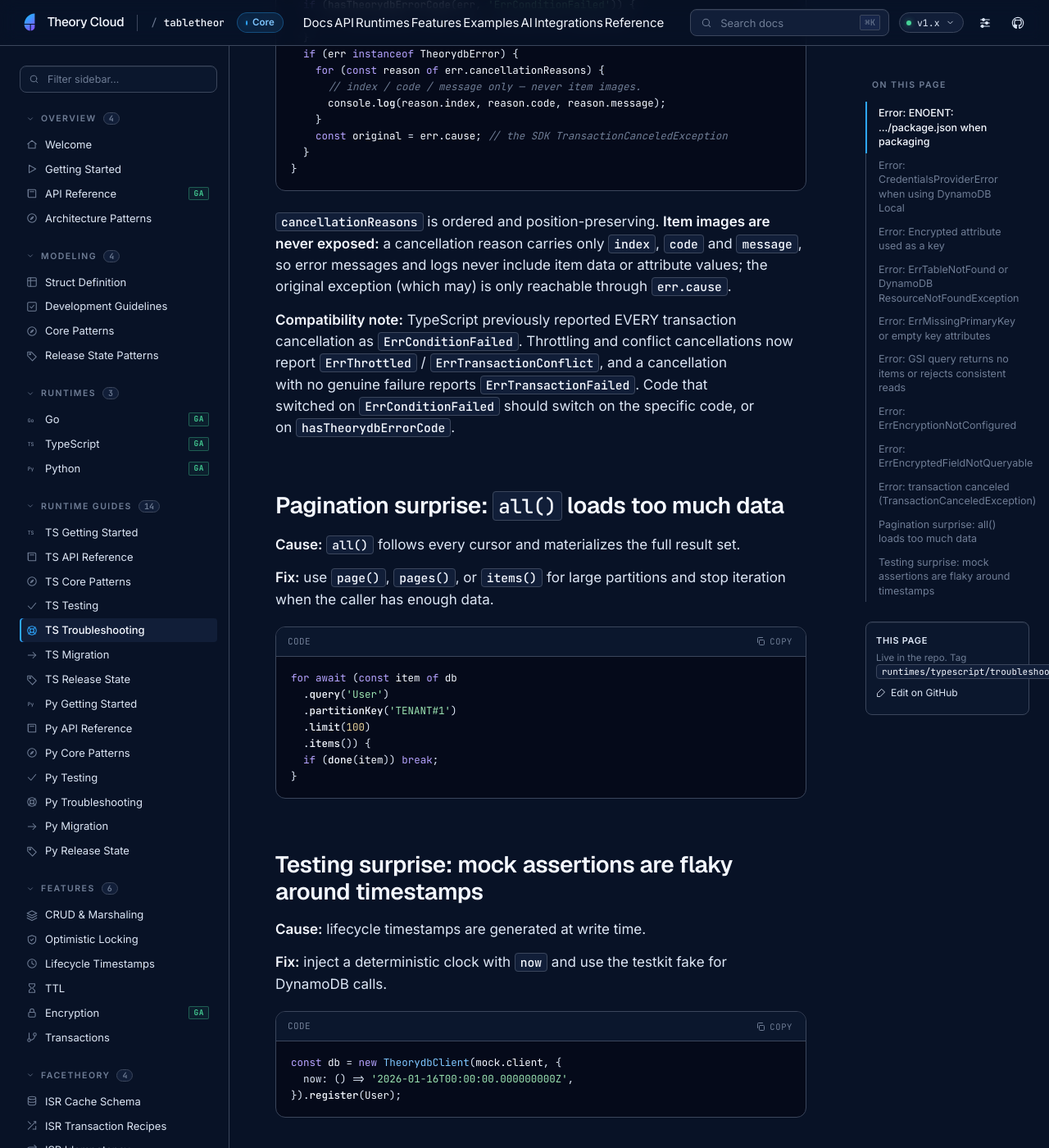
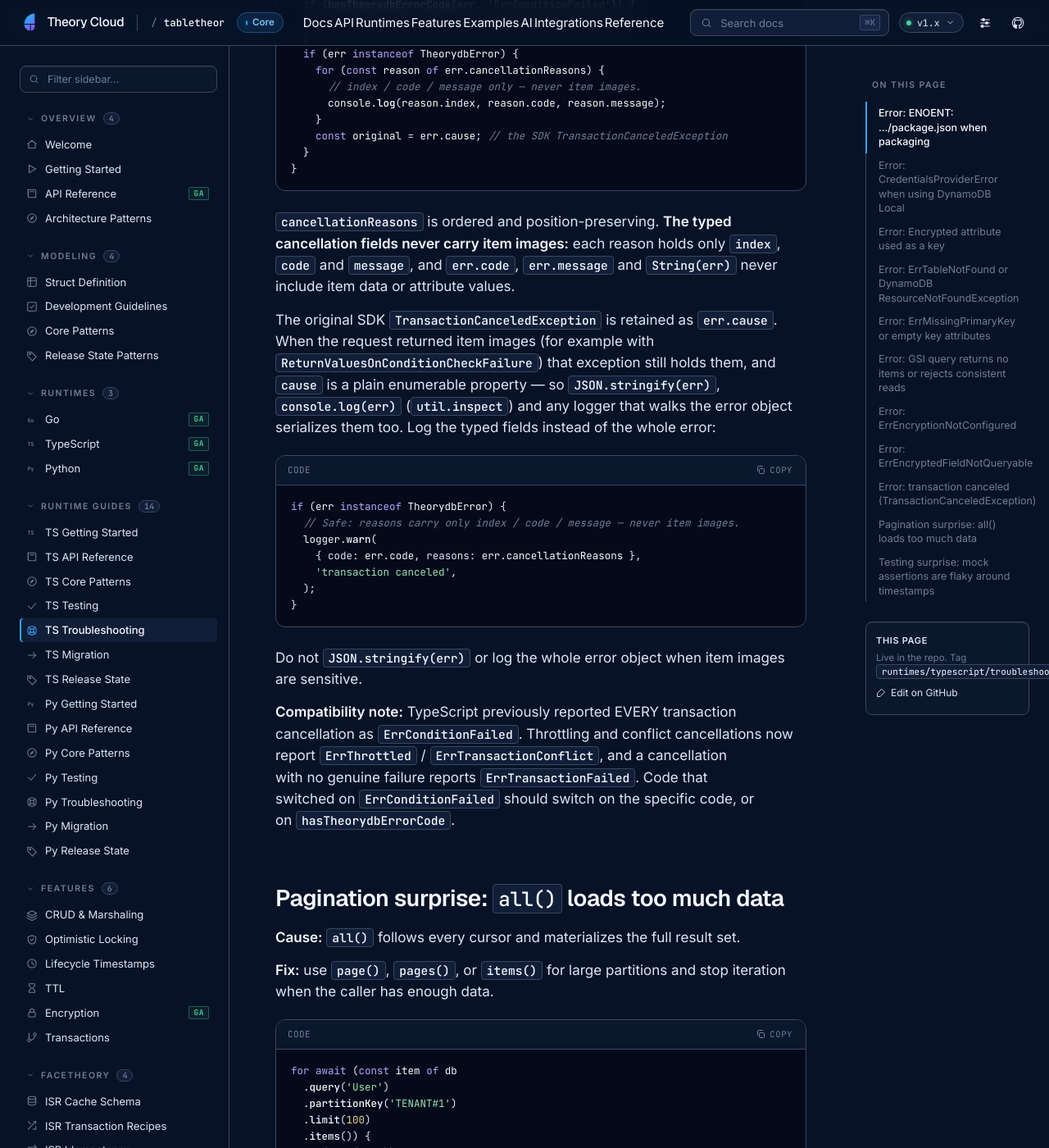
Before and after one commit to theory-cloud/TableTheory, a Jekyll site: the page built from docs/runtimes/typescript/troubleshooting.md, in a window 1280 px wide and 1400 px high, scrolled down 4068 px. Shown: the whole window at 82% size. Built offline with Jekyll 4.4.1, drawn with Linux system fonts in a browser that asks for light colours.

Commit message:
docs(runtimes): correct item-image logging guidance
The TypeScript and Python troubleshooting docs claimed error messages and logs
never include item data. That is false for the whole-error logging they
implied: a TypeScript TheorydbError keeps the SDK exception on an enumerable
cause property, so JSON.stringify(err) (and console.log) serialize the raw
TransactionCanceledException including any CancellationReasons[].Item, and a
Python mapped error keeps the botocore ClientError on __cause__, whose
.response holds the same item images. The leak is pre-existing, not introduced
by the cancellation rework.

State what is true: the typed cancellation fields (message, String(), code and
the reasons/cancellationReasons entries) never carry item images, while the
retained cause object can, so log the typed fields instead of the whole error.
Add a short safe-logging example per runtime, correct the Python reachability
note (a plain exc_info traceback prints only the messages; the leak is via the
retained .response), and make the Go note precise about the raw exception being
reachable on the exported Cause field. Regenerate the Jekyll site copies of the
TS/Py docs.

Refs Factory docs/058 tabletheory-706-transaction-cancellation.

````diff
--- a/docs/runtimes/typescript/troubleshooting.md
+++ b/docs/runtimes/typescript/troubleshooting.md
@@ -141,9 +141,26 @@ try {
 }
 ```
 
-`cancellationReasons` is ordered and position-preserving. **Item images are never exposed:** a cancellation reason
-carries only `index`, `code` and `message`, so error messages and logs never include item data or attribute values;
-the original exception (which may) is only reachable through `err.cause`.
+`cancellationReasons` is ordered and position-preserving. **The typed cancellation fields never carry item
+images:** each reason holds only `index`, `code` and `message`, and `err.code`, `err.message` and `String(err)`
+never include item data or attribute values.
+
+The original SDK `TransactionCanceledException` is retained as `err.cause`. When the request returned item images
+(for example with `ReturnValuesOnConditionCheckFailure`) that exception still holds them, and `cause` is a plain
+enumerable property — so `JSON.stringify(err)`, `console.log(err)` (`util.inspect`) and any logger that walks the
+error object serializes them too. Log the typed fields instead of the whole error:
+
+```ts
+if (err instanceof TheorydbError) {
+  // Safe: reasons carry only index / code / message — never item images.
+  logger.warn(
+    { code: err.code, reasons: err.cancellationReasons },
+    'transaction canceled',
+  );
+}
+```
+
+Do not `JSON.stringify(err)` or log the whole error object when item images are sensitive.
 
 **Compatibility note:** TypeScript previously reported EVERY transaction cancellation as `ErrConditionFailed`.
 Throttling and conflict cancellations now report `ErrThrottled` / `ErrTransactionConflict`, and a cancellation with no
````
Also changed, not shown: docs/runtimes/python/troubleshooting.md (+18 -3 lines), docs/troubleshooting.md (+9 -5 lines), py/docs/troubleshooting.md (+18 -3 lines), ts/docs/troubleshooting.md (+20 -3 lines).
